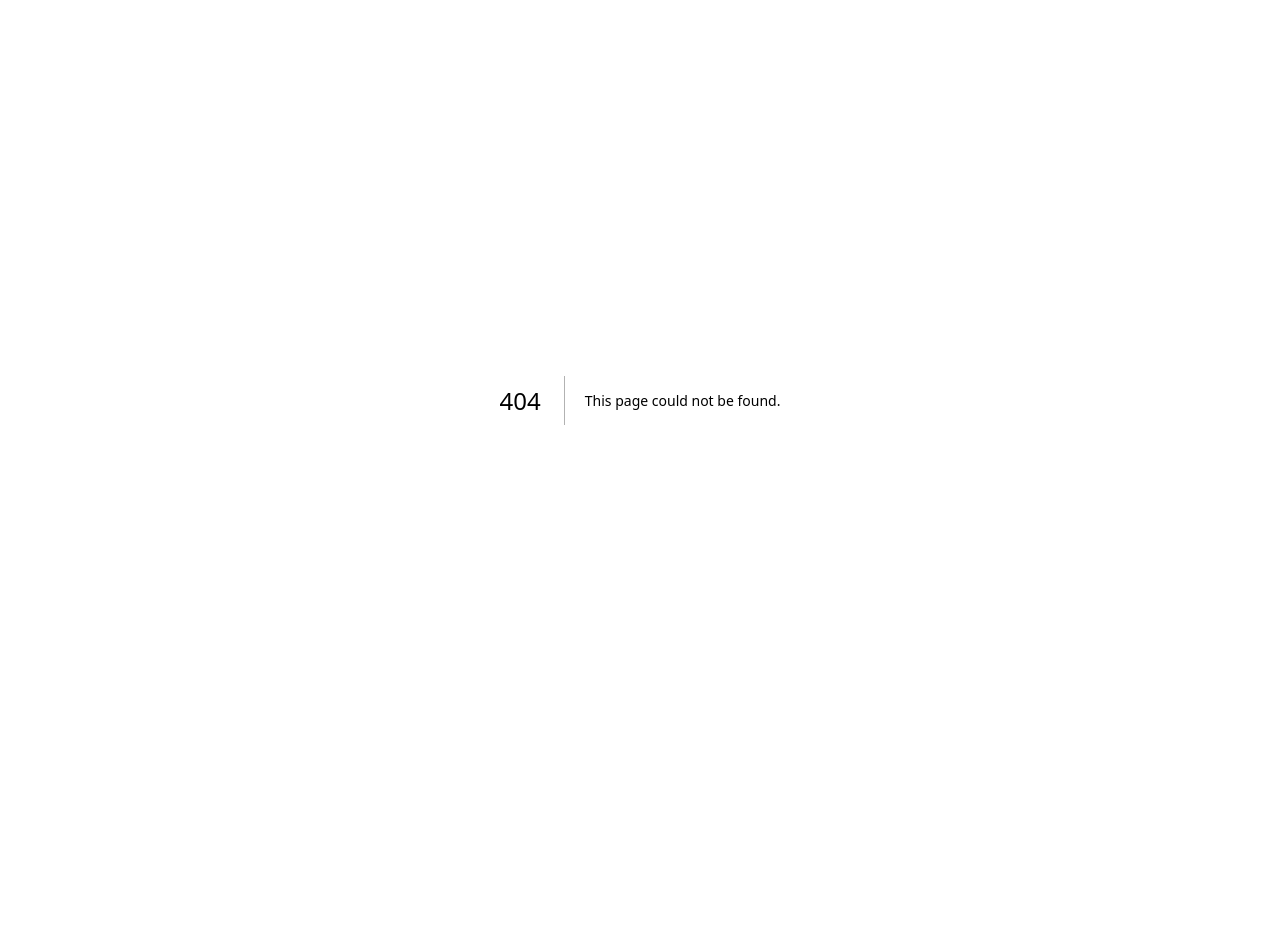
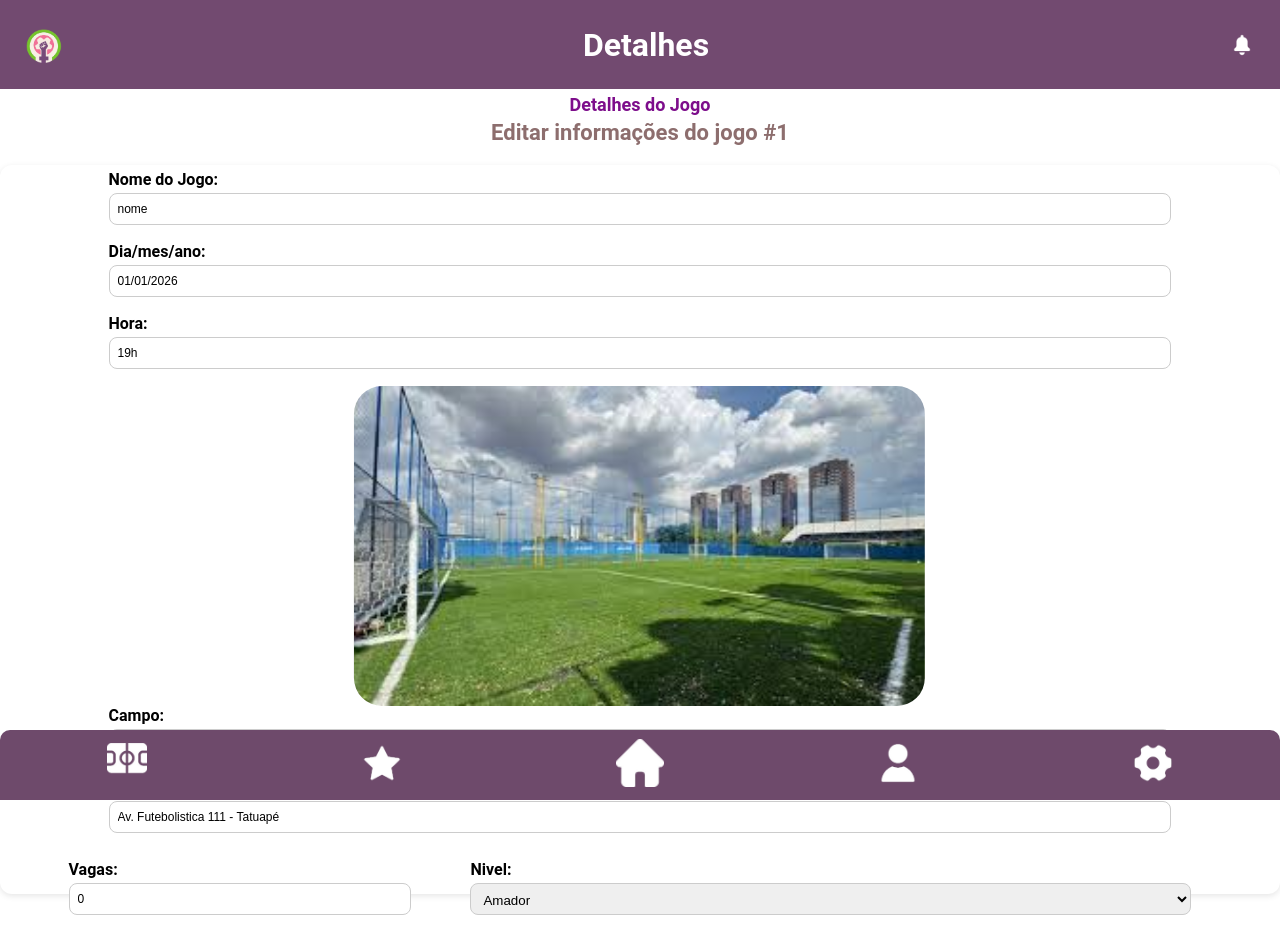
Before and after one commit to MariaEduardaAcyole/Passa_a_Bola-Fiap, a Next.js app: page /detalhes-jogo/1 in a window 1280 px wide. Before the commit this address had no page. Shown: the top 940 px of the page. Before the commit the page ends 800 px from the top, so only its background shows below. Built offline with nearby package versions, Linux system fonts and the light colour scheme.

Commit message:
tela de detalhes

```diff
--- /dev/null
+++ b/src/css/detalhes-jogos.css
@@ -0,0 +1,129 @@
+.detalhesJogo-container {
+    display: flex;
+    flex-direction: column;
+    align-items: center;
+    width: 100%;
+}
+
+.detalhesJogo-card {
+    background: #fff;
+    padding: 5px;
+    border-radius: 12px;
+    box-shadow: 0 2px 6px rgba(0, 0, 0, 0.1);
+    display: flex;
+    flex-direction: column;
+    width: 100% !important;
+    height: 100%;
+    display: grid;
+    grid-template-columns: 30% 33% 30%;
+    grid-template-rows: 10% 10% 10% 40vh 10% 10% 10% 10% 10% 10%;
+    justify-content: center;
+    justify-items: center;
+
+}
+
+.detalhesJogo-card label {
+
+     display: flex
+;
+    flex-wrap: nowrap;
+    flex-direction: column;
+
+}
+.detalhesJogo-card select {
+    height: 32px;
+
+}
+
+.detalhesJogo-card input {
+    padding: 8px;
+    border-radius: 8px;
+    border: 1px solid #ccc;
+    margin-top: 4px;
+}
+
+.detalhesJogo-botao-salvar {
+    margin-top: 20px;
+    padding: 12px;
+    background: var(--roxo);
+    color: white;
+    border: none;
+    border-radius: 8px;
+    cursor: pointer;
+    width: 100%;
+    grid-row: 8/9;
+    grid-column: 1/4;
+}
+
+.detalhesJogo-botao-salvar:hover {
+    background: var(--roxo-forte);
+}
+
+.detalhes-inputs {
+    padding: 8px;
+    border-radius: 8px;
+    border: 1px solid #ccc;
+    margin-top: 4px;
+}
+
+.detalhesJogo-nome {
+    width: 90%;
+    grid-column: 1/4;
+    grid-row: 1/2;
+}
+
+.detalhesJogo-dia-mes-ano {
+    width: 90%;
+
+    grid-row: 2/3;
+    grid-column: 1/4;
+}
+
+.detalhesJogo-hora {
+    width: 90%;
+
+    grid-row: 3/4;
+    grid-column: 1/4;
+}
+
+.detalhesJogo-img-campo {
+    width: 90%;
+
+    grid-row: 4/5;
+    grid-column: 1/4;
+    height: 100%;
+}
+
+.detalhesJogo-campo {
+    width: 90%;
+
+    grid-row: 5/6;
+    grid-column: 1/4;
+    height: 100%;
+}
+
+.detalhesJogo-localizacao {
+    width: 90%;
+    display: flex;
+    grid-row: 6/7;
+    grid-column: 1/4;
+
+}
+
+.detalhesJogo-vagas {
+    width: 90%;
+    grid-row: 7/8;
+    grid-column: 1/2;
+    margin-top: 10px;
+}
+
+.detalhesJogo-nivel {
+    width: 90%;
+    margin-top: 10px;
+    grid-row: 7/8;
+    grid-column: 2/4;
+}
+.detalhes-icone-localizacao{
+    width: 24px;
+    height: 24px;
+}
--- a/src/css/lista-jogos.css
+++ b/src/css/lista-jogos.css
@@ -12,7 +12,7 @@
     background: rgba(237, 40, 67, 0.06);
     box-shadow: 0 2px 4px 0 rgba(0, 0, 0, 0.25);
     display: grid;
-    grid-template-columns: 50% 50%;
+    grid-template-columns: 45% 50% 5%;
     grid-template-rows: 90% 10%;
     width: 90%;
     padding: 5%;
@@ -69,12 +69,31 @@
 
 }
 
-.containerJogos{
+.containerJogos {
     width: 100%;
     display: flex;
     flex-wrap: wrap;
     gap: 20px;
-justify-content: center;
-overflow-y: scroll;
+    justify-content: center;
+    overflow-y: scroll;
 
 }
+
+.icon-lapis {
+    width: 24px;
+    height: 24px;
+    background-color: rgba(237, 40, 67, 0.06);
+    grid-column: 3/4;
+    grid-row: 2/3;
+    border: 0px;
+        display: flex;
+        position: relative;
+    align-items: flex-end;
+}
+.listaJogosEditar-subtitulo{
+    text-align: center;
+}
+.listaJogos-img-icon-lapis {
+    width: 24px;
+    height: 24px;
+}
--- a/src/pages/_app.js
+++ b/src/pages/_app.js
@@ -7,6 +7,7 @@ import '../css/perfil.css'
 import '../css/lista-jogos.css'
 import '../css/listaCampeonato.css'
 import '../css/feed.css'
+import '../css/detalhes-jogos.css'
 //components
 import '../css/header.css'; // importa o CSS do home (global ou module)
 import '../css/menuInferior.css'
--- a/src/pages/components/Header.js
+++ b/src/pages/components/Header.js
@@ -9,10 +9,12 @@ export default function Header() {
   const titles = {
     "/home": "Home",
     "/perfil": "Perfil",
-    "/lista-jogos": "Jogos",
+    "/listaJogosEditar": "Jogos",
     "/configuracoes": "Configurações",
     "/feed": "Feed",
-    "/listaCampeonatos":"Campeonatos"
+    "/detalhes-jogo/1":"Detalhes",
+    "/listaCampeonatos":"Campeonatos",
+
   };
     const title = titles[path] || "Aplicativo";
 
--- a/src/pages/components/MenuInferior.js
+++ b/src/pages/components/MenuInferior.js
@@ -3,7 +3,7 @@ import Link from "next/link";
 export default function MenuInferior() {
   return (
     <nav className="MenuInferior-nav-inferior">
-      <Link href="../listaJogos"><img src="/img/icon-campo.png" alt="Bola" width={40} height={40} /></Link>
+      <Link href="../listaJogosEditar"><img src="/img/icon-campo.png" alt="Bola" width={40} height={40} /></Link>
 
       <Link href="../feed"><img src="/img/icon-estrela.png" alt="Estrela" width={40} height={40} /></Link>
 
--- /dev/null
+++ b/src/pages/detalhes-jogo/[id].js
@@ -0,0 +1,71 @@
+import { useRouter } from "next/router";
+import MenuInferior from "../components/MenuInferior";
+import Header from "../components/Header";
+
+export default function DetalhesJogo() {
+  const router = useRouter();
+  const { id } = router.query; // pega o parâmetro da URL
+
+  if (!id) return <p>Carregando...</p>;
+
+  return (
+    <div className="detalhesJogo-container">
+      <Header />
+
+      <h2 className="titulo-2">Detalhes do Jogo</h2>
+      <h3 className="subtitulo">Editar informações do jogo #{id}</h3>
+
+      <div className="detalhesJogo-card">
+        <label className="detalhesJogo-nome">
+          Nome do Jogo:
+          <input type="text" defaultValue="nome" />
+        </label>
+
+        <label className="detalhesJogo-dia-mes-ano">
+          Dia/mes/ano:
+          <input type="text" defaultValue="01/01/2026" />
+        </label>
+
+        <label className="detalhesJogo-hora">
+          Hora:
+          <input type="text" defaultValue="19h" />
+        </label>
+
+          <img src="/img/campo.svg" className="detalhesJogo-img-campo" />
+
+
+        <label className="detalhesJogo-campo">
+          Campo:
+          <input type="text" defaultValue="Campo Fut Delas" />
+        </label>
+
+        <label className="detalhesJogo-localizacao">
+
+          Localização:
+          <input type="text" defaultValue="Av. Futebolistica 111 - Tatuapé" />
+        </label>
+
+        <label className="detalhesJogo-vagas">
+          Vagas:
+          <input type="text" defaultValue="0" />
+        </label>
+
+        <label className="detalhesJogo-nivel">
+          Nivel:
+          <select name="select" className="detalhes-inputs">
+            <option value="valor1" selected>
+              Amador
+            </option>
+            <option value="valor2">Profissional</option>
+          </select>
+        </label>
+
+        <button className="detalhesJogo-botao-salvar">Salvar Alterações</button>
+      </div>
+
+<footer></footer>
+      <MenuInferior />
+
+    </div>
+  );
+}
```
Also changed, not shown: src/pages/components/ItemListaJogos.js (+23 -13 lines), src/pages/listaJogosEditar.js (renamed from src/pages/listaJogos.js, +8 -8 lines).
